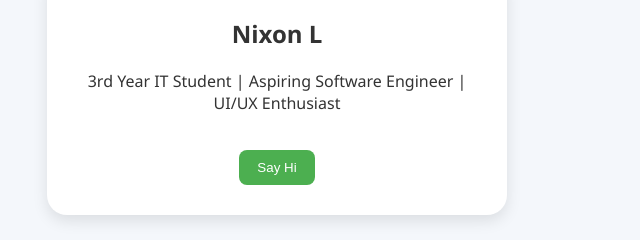
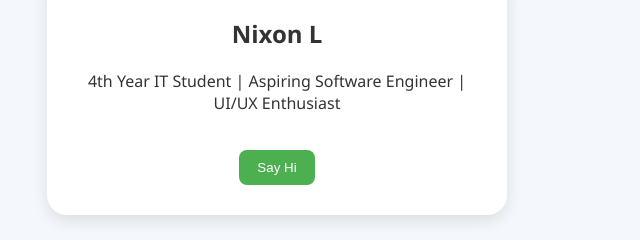
Before and after one commit to NixonL8/demo, a website: page index.html in a window 1280 px wide. Shown: the part 303-543 px from the top of the page, 363-1003 px from the left. Drawn offline with Linux system fonts and the light colour scheme.

Commit message:
Update index.html

```diff
--- a/index.html
+++ b/index.html
@@ -103,7 +103,7 @@
 
   <div class="profile">
     <h2>Nixon L</h2>
-    <p>3rd Year IT Student | Aspiring Software Engineer | UI/UX Enthusiast</p>
+    <p>4th Year IT Student | Aspiring Software Engineer | UI/UX Enthusiast</p>
     <button onclick="alert('Thanks for visiting! 🚀')">Say Hi</button>
   </div>
 
```
